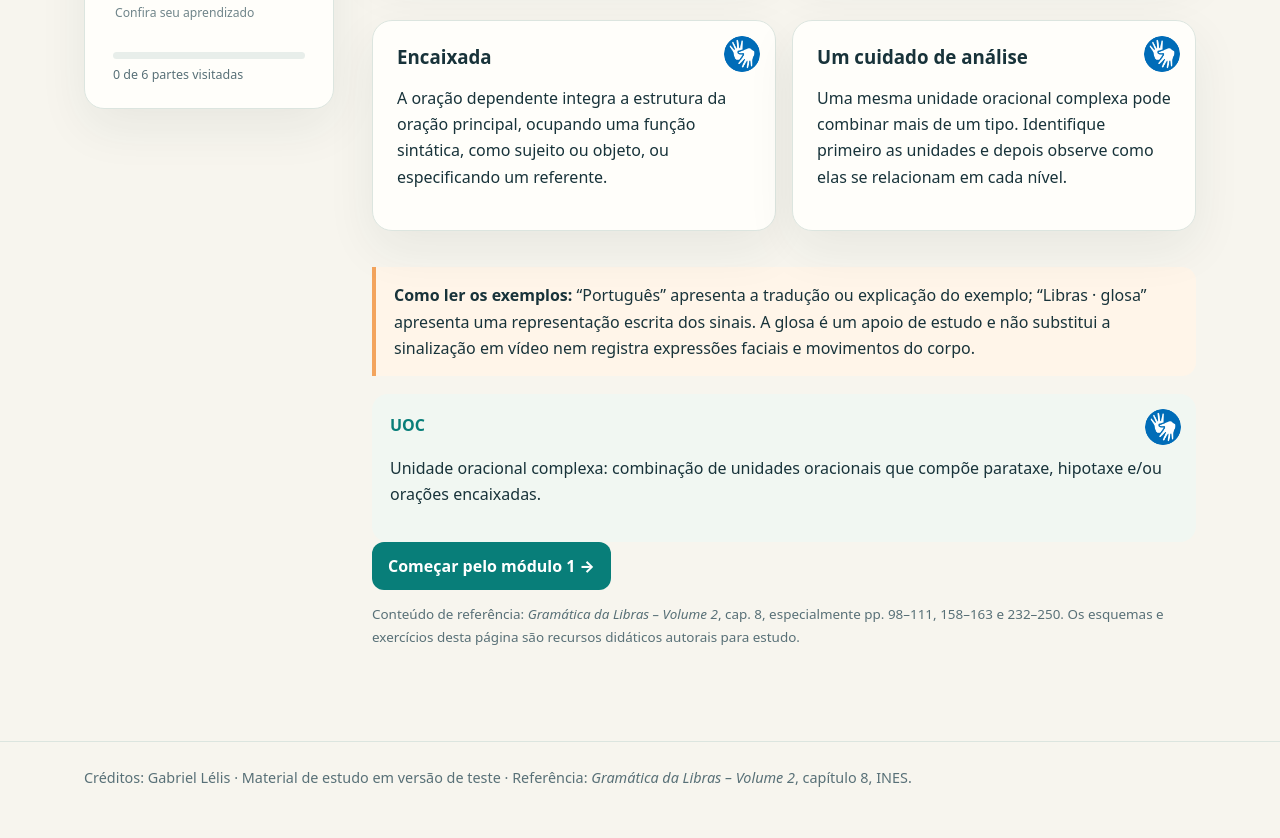
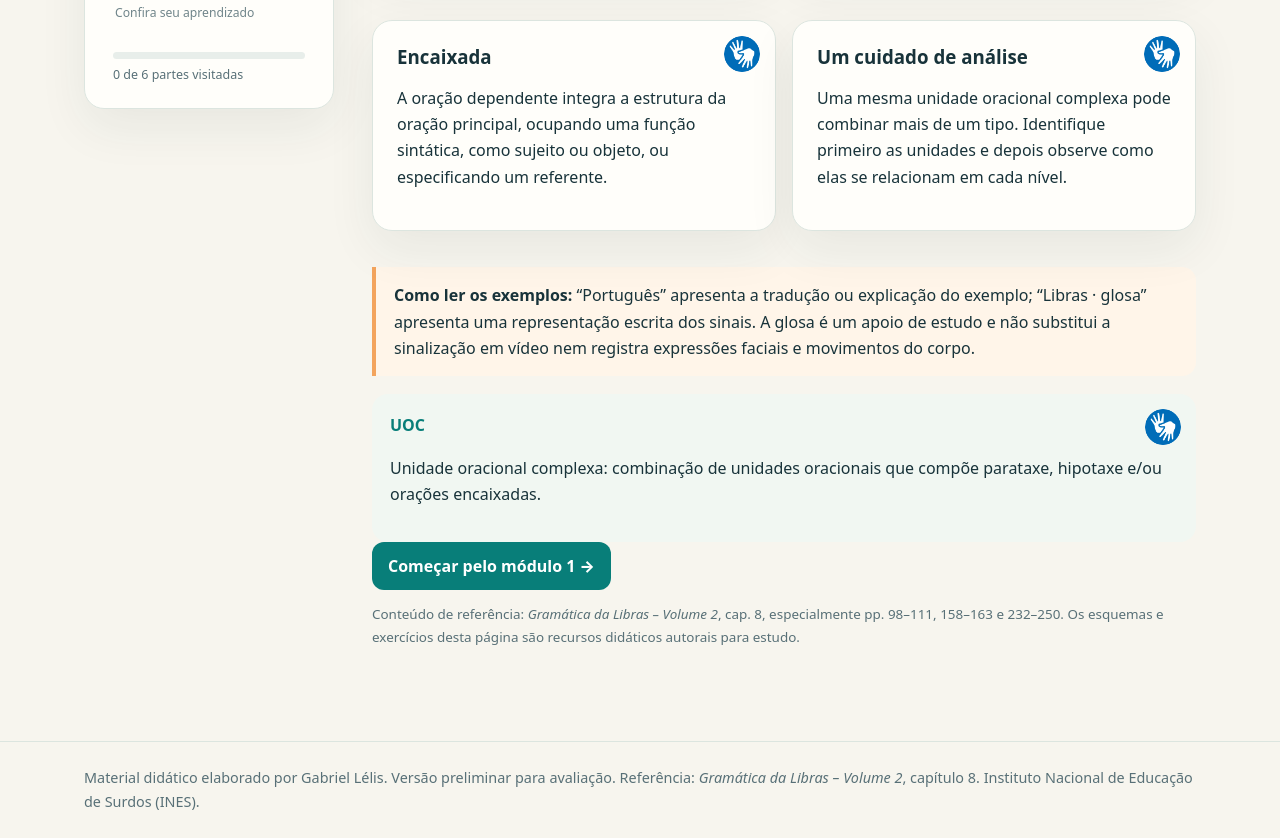
Before and after one commit to gabrieldeaf/sintaxe-libras, a plain HTML site: page index.html in a window 1280 px wide. Shown: the part 1007-1845 px from the top of the page. Before the commit the page ends 1821 px from the top, so only its background shows below. Drawn offline with Linux system fonts and the light colour scheme.

Commit message:
Formaliza os créditos do material didático

```diff
--- a/index.html
+++ b/index.html
@@ -29,7 +29,7 @@
 <div class="question tf" data-answer="certo"><p>5 · Encaixada substantiva objetiva</p><div class="gloss">GOSTAR [CONHECER]</div><p><strong>Português:</strong> Prazer em conhecê-la.</p><p><strong>Classificação:</strong> CONHECER é uma oração encaixada que funciona como objeto de GOSTAR.</p><div class="options"><label class="option"><input type="radio" name="tf5" value="certo"> Certo</label><label class="option"><input type="radio" name="tf5" value="errado"> Errado</label></div><div class="feedback"></div></div>
 <div class="question tf" data-answer="errado"><p>6 · Encaixada substantiva subjetiva</p><div class="gloss">GOSTAR [CONHECER]</div><p><strong>Português:</strong> Conhecer alguém é prazeroso.</p><p><strong>Classificação indicada:</strong> substantiva subjetiva, pois CONHECER é o sujeito da oração principal.</p><div class="options"><label class="option"><input type="radio" name="tf6" value="certo"> Certo</label><label class="option"><input type="radio" name="tf6" value="errado"> Errado</label></div><div class="feedback"></div></div>
 <div class="actions"><button class="btn" id="checkTF">Corrigir certo ou errado</button><button class="btn secondary" id="resetTF">Limpar prática</button></div><div class="scorebox" style="margin-top:16px"><span>Pontuação da prática de tradução</span><strong><span id="scoreTF">0</span> / 6</strong></div><div class="feedback" id="feedbackTF" aria-live="polite"></div><p class="source">Exemplos baseados na Gramática da Libras – Volume 2, pp. 110–111, 158–159 e 245–246. Glosas são representações escritas para estudo.</p></div><div class="card"><h3>Resultado</h3><div class="scorebox"><span>Pontuação nesta tentativa</span><strong><span id="score">0</span> / 6</strong></div><p id="resultText">Responda às questões e corrija para ver seu resultado.</p><button class="btn outline" id="quizReset">Nova tentativa</button></div><div class="source"><strong>Privacidade:</strong> as respostas ficam somente nesta página; não são enviadas nem guardadas em planilha.</div></section>
-</main></div><footer class="footer"><div class="shell">Créditos: Gabriel Lélis · Material de estudo em versão de teste · Referência: <em>Gramática da Libras – Volume 2</em>, capítulo 8, INES.</div></footer>
+</main></div><footer class="footer"><div class="shell">Material didático elaborado por Gabriel Lélis. Versão preliminar para avaliação. Referência: <em>Gramática da Libras – Volume 2</em>, capítulo 8. Instituto Nacional de Educação de Surdos (INES).</div></footer>
 <dialog class="video-soon-dialog" id="videoSoonDialog" aria-labelledby="videoSoonTitle"><h2 id="videoSoonTitle">Em breve: vídeo em Libras</h2><p>Estamos preparando este conteúdo em vídeo.</p><form method="dialog" class="dialog-actions"><button class="btn" type="submit">Fechar</button></form></dialog><script>
 // Ponto de integração futuro: configurar uma URL de Apps Script e enviar respostas consentidas.
 // const SHEETS_ENDPOINT = "";
```
